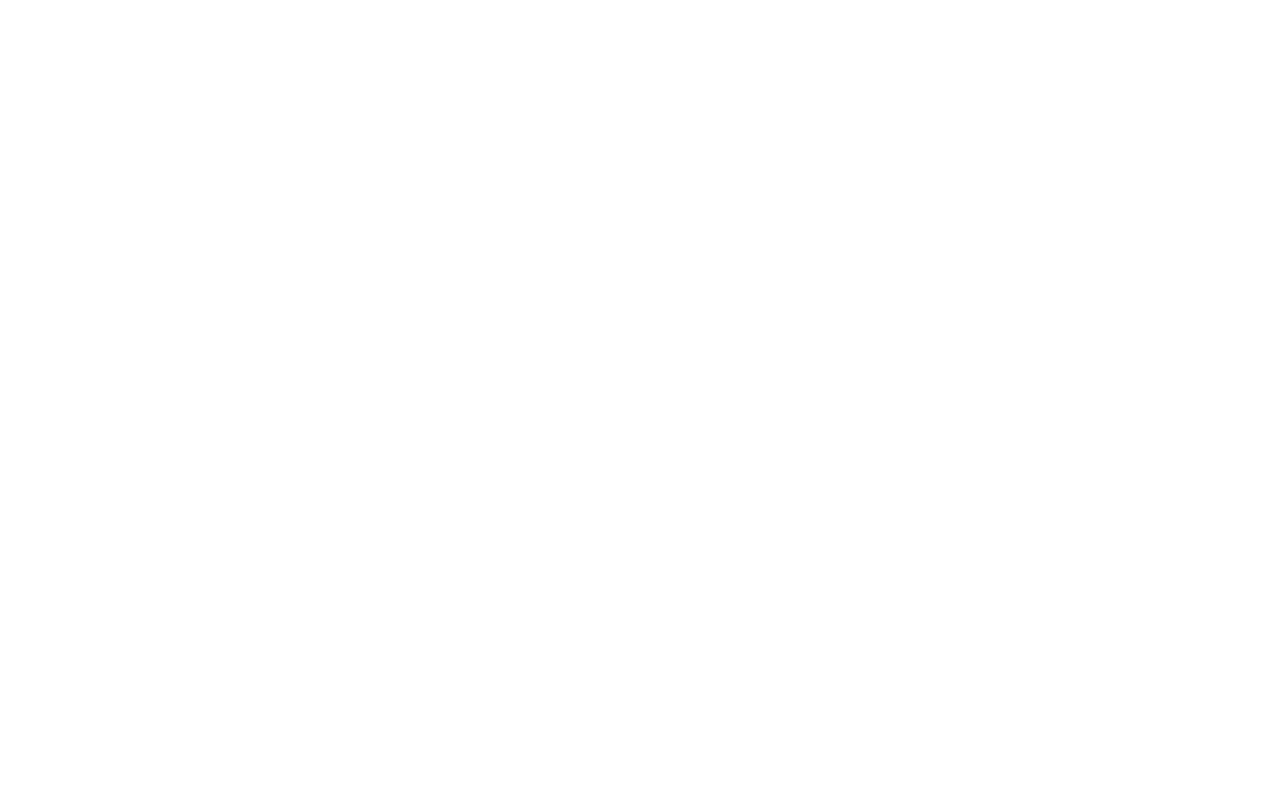
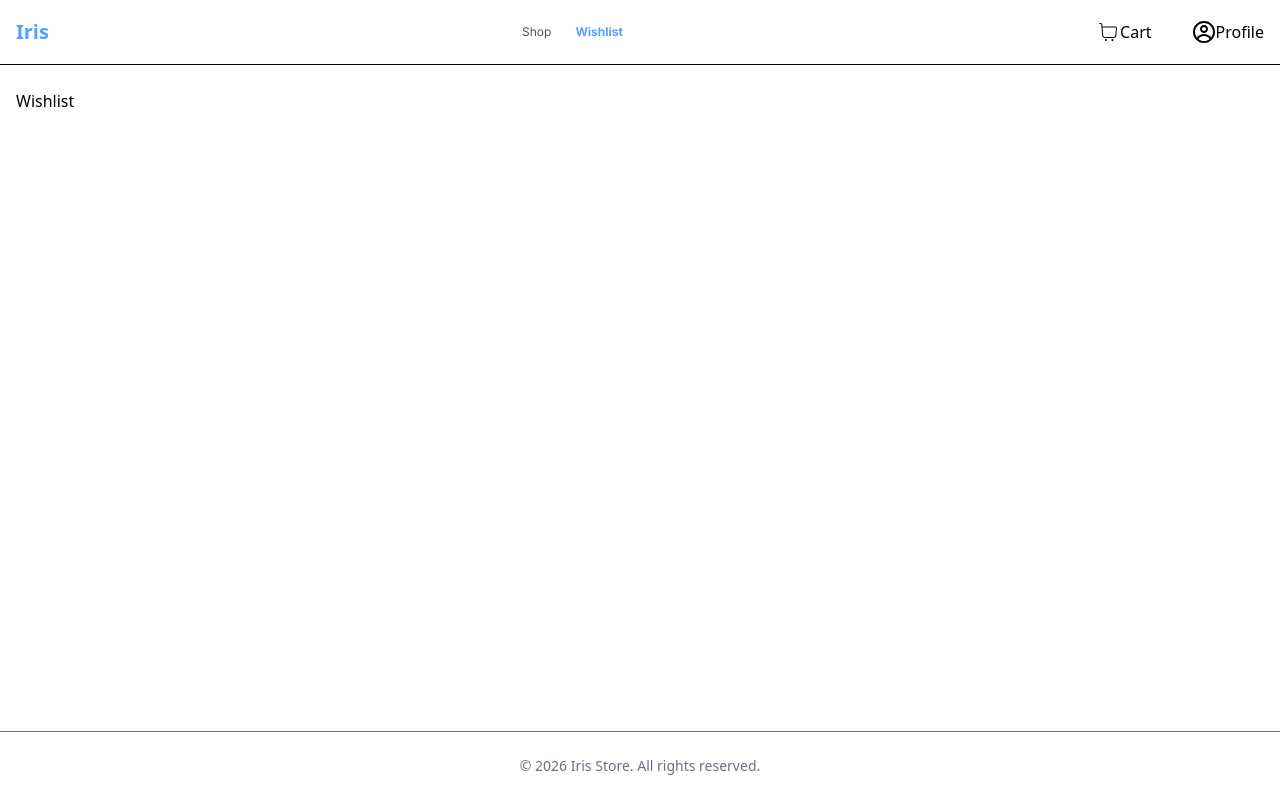
Before and after one commit to NirajAcharya-online/Iris, a React (Vite) app: page /wishlist in a window 1280 px wide. Before the commit this address had no page. Built offline with nearby package versions, Linux system fonts and the light colour scheme.

Commit message:
Setting up project

```diff
--- a/src/App.jsx
+++ b/src/App.jsx
@@ -7,6 +7,7 @@
 import Checkout from "./pages/Checkout";
 import TryOn from "./pages/TryOn";
 import Cart from "./pages/Cart";
+import Wishlist from "./pages/Wishlist";
 
 function App() {
   return (
@@ -14,6 +15,7 @@
       <Route element={<MainLayout />}>
         <Route path="/" element={<Home />} />
         <Route path="/products" element={<Shop />} />
+        <Route path="/wishlist" element={<Wishlist />} />
         <Route path="/product/:id" element={<ProductDetails />} />
         <Route path="/profile" element={<Profile />} />
         <Route path="/checkout" element={<Checkout />} />
--- a/src/components/layout/Header.jsx
+++ b/src/components/layout/Header.jsx
@@ -18,31 +18,35 @@
             }
             to="/products"
           >
-            Sunglasses
+            Shop
           </NavLink>
           <NavLink
             className={({ isActive }) =>
               isActive ? "text-blue-400 font-bold " : "text-gray-600"
             }
-            to="/cart"
+            to="/wishlist"
           >
-            Cart
+            Wishlist
           </NavLink>
         </nav>
         <div className="hidden  md:flex gap-10 ">
-          <Link to={"/cart"}>
+          <Link to={"/cart"} className="cursor-pointer flex">
             <CiShoppingCart size={24} />
+            Cart
           </Link>
-          <Link>
+          <Link to={"/profile"} className="cursor-pointer flex">
             <CgProfile size={24} />
+            Profile
           </Link>
         </div>
         <div className="md:hidden flex gap-10">
-          <Link to={"/cart"} className="cursor-pointer">
+          <Link to={"/cart"} className="cursor-pointer flex ">
             <CiShoppingCart size={24} />
+            Cart
           </Link>
-          <Link to={"/profile"} className="cursor-pointer">
+          <Link to={"/profile"} className="cursor-pointer flex ">
             <CgProfile size={24} />
+            Profile
           </Link>
           <button onClick={onMenu} className="cursor-pointer">
             <FiMenu size={24} />
--- /dev/null
+++ b/src/pages/Wishlist.jsx
@@ -0,0 +1,9 @@
+import React from 'react'
+
+function Wishlist() {
+  return (
+    <div>Wishlist</div>
+  )
+}
+
+export default Wishlist
```
